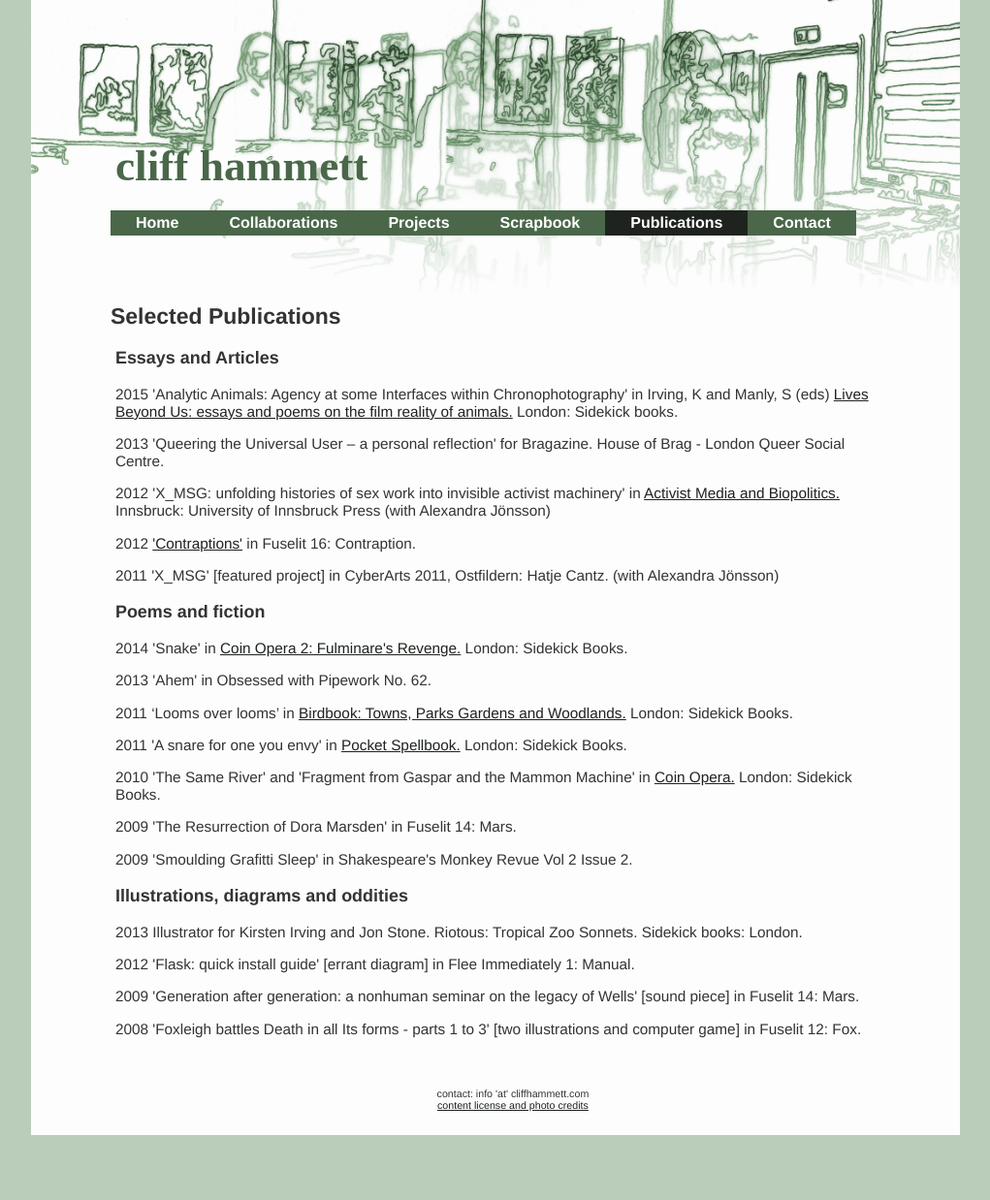
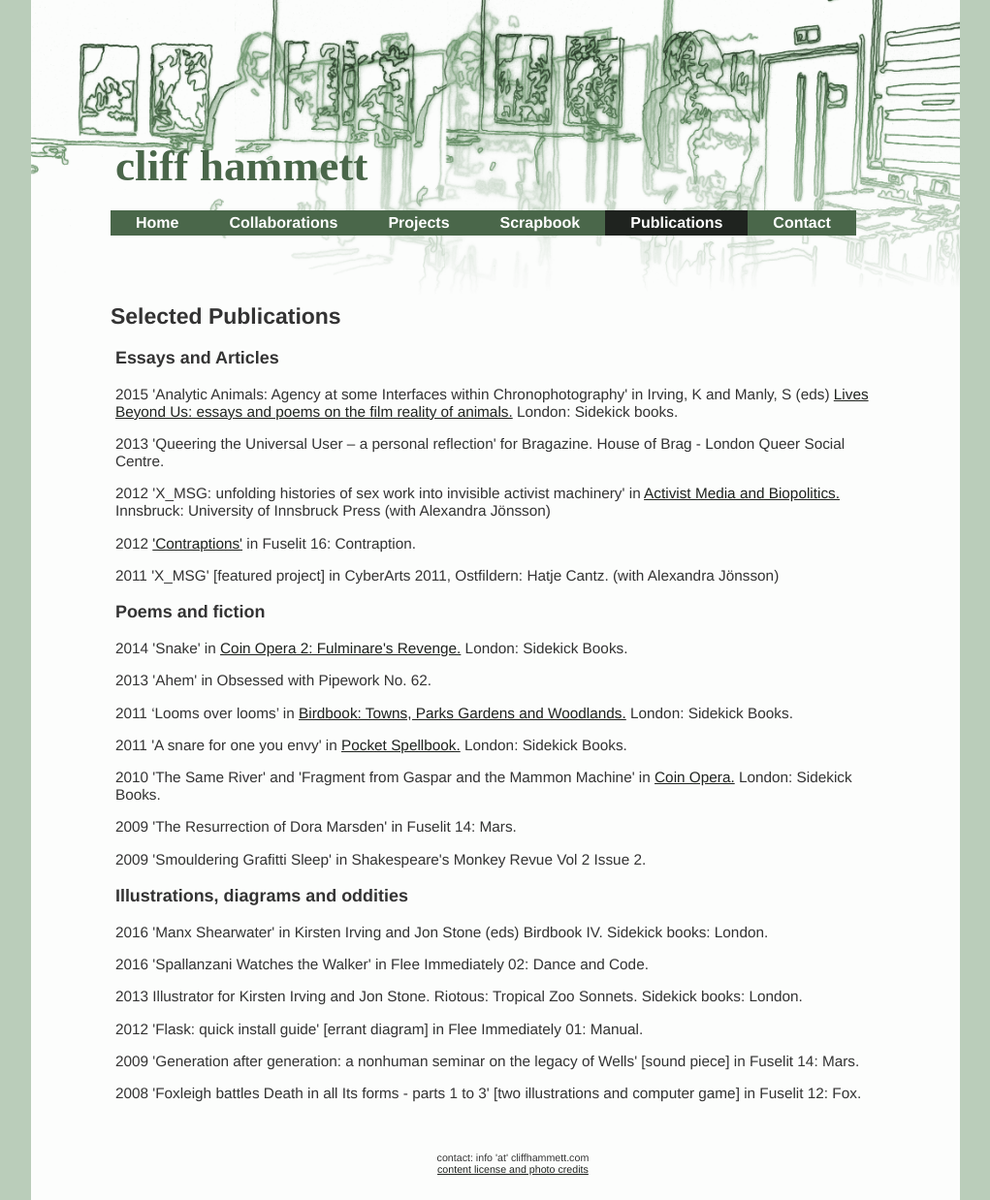
Before and after one commit to dentalplan/dentalplan.github.io, a Jekyll site: the page built from publications.html, in a window 1280 px wide. Shown: the whole page at 97% size, without its empty margins (129-1150 px from the left). Built offline with Jekyll 4.4.1, drawn with Linux system fonts in a browser that asks for light colours; before the commit the page ends 1171 px from its top, so only the background shows below that.

Commit message:
adding pubs

```diff
--- a/publications.html
+++ b/publications.html
@@ -45,15 +45,21 @@ title: Selected Publications
 			2009	'The Resurrection of Dora Marsden' in Fuselit 14: Mars.
 		</p>
 		<p>
-			2009	'Smoulding Grafitti Sleep' in Shakespeare's Monkey Revue Vol 2 Issue 2.
+			2009	'Smouldering Grafitti Sleep' in Shakespeare's Monkey Revue Vol 2 Issue 2.
 		</p>
 
 		<h3>Illustrations, diagrams and oddities</h3>
 		<p>
+			2016	'Manx Shearwater' in Kirsten Irving and Jon Stone (eds) Birdbook IV. Sidekick books: London.
+		</p>
+		<p>
+			2016	'Spallanzani Watches the Walker' in Flee Immediately 02: Dance and Code.
+		</p>
+		<p>
 			2013	Illustrator for Kirsten Irving and Jon Stone. Riotous: Tropical Zoo Sonnets. Sidekick books: London.
 		</p>
 		<p>
-			2012	'Flask: quick install guide' [errant diagram] in Flee Immediately 1: Manual.
+			2012	'Flask: quick install guide' [errant diagram] in Flee Immediately 01: Manual.
 		</p>
 		<p>
 			2009	'Generation after generation: a nonhuman seminar on the legacy of Wells' [sound piece] in Fuselit 14: Mars.
```
